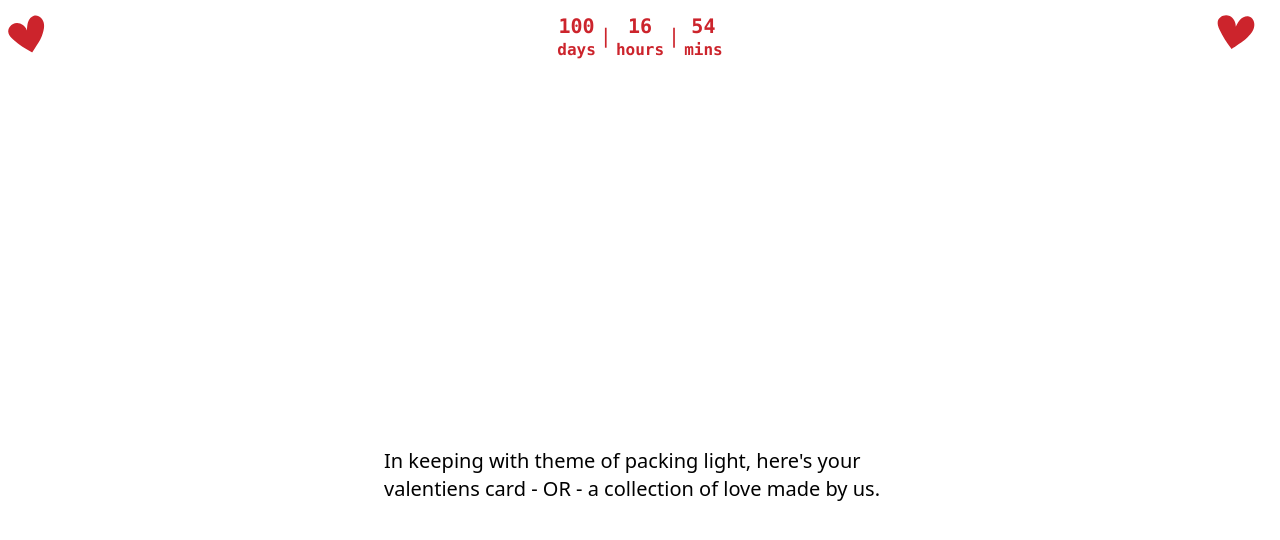
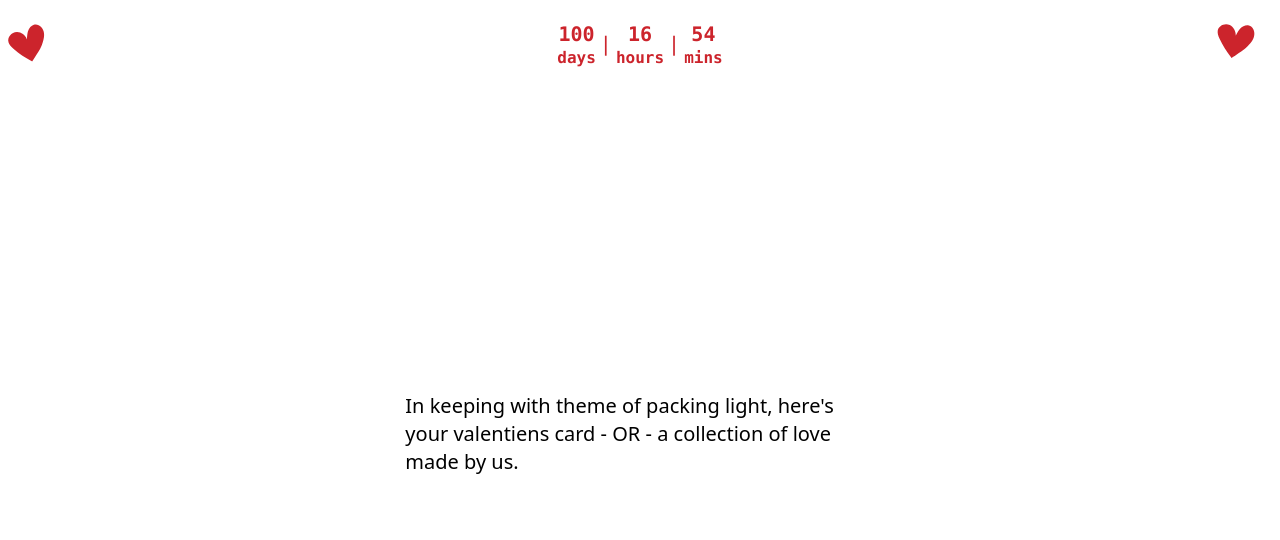
Before and after one commit to boothaw/essieandi, a Next.js app: page / in a window 1280 px wide. Shown: the top 540 px of the page. Built offline with nearby package versions, Linux system fonts and the light colour scheme; a web font is replaced by a local one.

Commit message:
image updates

```diff
--- a/app/components/nav.tsx
+++ b/app/components/nav.tsx
@@ -48,7 +48,7 @@ const NavCounter = () => {
   //     </svg>
   //   );
   return (
-    <div className='w-screen section nav z-10 flex w-full items-center font-mono text-sm lg:flex overflow-hidden justify-between'>
+    <div className='w-screen section nav z-10 flex w-full items-center font-mono text-sm lg:flex overflow-hidden justify-between justify-self-start'>
       <div className='-rotate-12 w-fit'>
         <HeartIcon />
       </div>
--- a/app/components/reveal.tsx
+++ b/app/components/reveal.tsx
@@ -1,7 +1,6 @@
 "use client";
 
 import { ReactNode } from "react";
-import { LayoutProps } from "@/.next/types/app/layout";
 import React, { useEffect, useRef, useState } from "react";
 
 interface Props {
--- a/app/globals.css
+++ b/app/globals.css
@@ -41,6 +41,7 @@ h2 {
   background-color: transparent;
   width: 75px;
   height: 75px;
+  z-index: 5;
 }
 
 .timer-wrapper span {
@@ -67,6 +68,11 @@ h2 {
   height: 100vh;
   justify-content: center;
   align-items: center;
+}
+.first-section:first-of-type {
+  /* border: 2px solid pink; */
+  /* height: calc(100vh - 75px); */
+  justify-content: space-between;
 }
 
 .nav.section {
@@ -233,7 +239,7 @@ p[class^="from-"].emoji::before {
   margin-bottom: -20px;
   height: auto !important;
   position: relative !important;
-  max-width: 275px !important;
+  max-width: 260px !important;
 }
 
 .second-img {
@@ -241,7 +247,7 @@ p[class^="from-"].emoji::before {
   z-index: 2;
   height: auto !important;
   position: relative !important;
-  max-width: 275px !important;
+  max-width: 260px !important;
 }
 
 .third-img {
--- a/app/page.tsx
+++ b/app/page.tsx
@@ -7,20 +7,21 @@ const Home = () => {
   return (
     <main className='flex min-h-screen flex-col items-center section-ctn font-sans'>
       <div className='flex-col flex justify-center items-center'>
+        <section className='py-3 w-11/12 section max-w-lg w-11/12 flex flex-col justify-start first-section'>
           <NavCounter></NavCounter>
-        <section className='py-3 w-11/12 section max-w-lg w-11/12'>
+          <div className='h-full flex justify-center items-center'>
             <p className='text-xl'>
-            In keeping with theme of packing light, here's your valentiens card
-            - OR - a collection of love made by us.
+              In keeping with theme of packing light, here's your valentiens
+              card - OR - a collection of love made by us.
             </p>
+          </div>
         </section>
-        <Reveal>
         <section className='py-3 w-full section max-w-lg w-11/12'>
           <div className='py-3 flex flex-col max-w-lg w-11/12 relative items-center content-center justify-center'>
             <Image
               className='third-img rounded-lg'
               src='https://res.cloudinary.com/dfpiloj6e/image/upload/f_auto,q_auto/v1/essieandi/lwriysdpis4qdb12hhvq'
-                alt='NES snow'
+              alt='Snowstorm Ocean'
               fill={true}
             />
             <div className='absolute top-1.5 -right-0.5 rotate-12'>
@@ -28,8 +29,6 @@ const Home = () => {
             </div>
           </div>
         </section>
-        </Reveal>
-        <Reveal>
         <section className='py-3 w-full section max-w-lg w-11/12'>
           <div className='py-3 flex flex-col max-w-lg w-11/12 relative'>
             <Image
@@ -38,28 +37,27 @@ const Home = () => {
               alt='NES snow'
               fill={true}
             />
-              <div className='absolute -right-0 rotate-12'>
+            <div className='absolute -right-0 top-1/4 rotate-12'>
               <HeartIcon></HeartIcon>
-              </div>
+            </div>{" "}
             <Image
               className='w-2/3 self-end second-img rounded-lg'
               src='https://res.cloudinary.com/dfpiloj6e/image/upload/f_auto,q_auto/v1/essieandi/pewrtmau8cu8ucrrna3j'
               alt='Red Essie'
               fill={true}
             />
-              <div className='absolute -left-0 -bottom-0 -rotate-12'>
+            <div className='absolute -left-0 bottom-1/4 -rotate-12'>
               <HeartIcon></HeartIcon>
             </div>
           </div>
         </section>
-        </Reveal>
         <Reveal>
           <section className='py-3 w-full section max-w-lg w-11/12'>
             <div className='py-3 flex flex-col max-w-lg w-11/12 relative items-center content-center justify-center'>
               <Image
                 className='fourth-img rounded-lg'
                 src='https://res.cloudinary.com/dfpiloj6e/image/upload/f_auto,q_auto/v1/essieandi/cuw1bzqr8v6jz1cdyei4'
-                alt='NES snow'
+                alt='Polaroid'
                 fill={true}
               />
               <div className='absolute top-3 -right-0.5 rotate-12'>
@@ -71,6 +69,7 @@ const Home = () => {
         <section className='py-3 w-full section max-w-lg w-11/12 flex-col justify-start'>
           <h2 className='text-left'>our tunes</h2>
           <iframe
+            title='Spotify Playlist'
             src='https://open.spotify.com/embed/playlist/3RNRShwfeZo5pqKgIq9iGA?utm_source=generator'
             width='90%'
             height='400'
@@ -119,94 +118,9 @@ const Home = () => {
         </Reveal>
         <Reveal>
           <section className='py-3 w-full section max-w-lg w-11/12'>
-            {/* <img
-              src='https://res.cloudinary.com/dfpiloj6e/image/upload/f_auto,q_auto/v1/essieandi/smebzxk02xl8wz9zrxzw'
-              alt='NES snow'
-            />
-            <img
-              src='https://res.cloudinary.com/dfpiloj6e/image/upload/f_auto,q_auto/v1/essieandi/pewrtmau8cu8ucrrna3j'
-              alt='Essie in Red'
-            /> */}
-          </section>
-        </Reveal>
-        <Reveal>
-          <section className='py-3 w-full section max-w-lg w-11/12'>
             <div className='w-28 h-64 bg-red-600'></div>
           </section>
         </Reveal>
-        <section className='py-3 w-full section max-w-lg w-11/12'>
-          <div className='w-28 h-64 bg-red-600'></div>
-        </section>
-        <section className='py-3 w-full section max-w-lg w-11/12'>
-          <div className='w-28 h-64 bg-red-600'></div>
-        </section>
-        {/* <a
-          href='https://nextjs.org/docs?utm_source=create-next-app&utm_medium=appdir-template&utm_campaign=create-next-app'
-          className='group rounded-lg border border-transparent px-5 py-4 transition-colors hover:border-gray-300 hover:bg-gray-100 hover:dark:border-neutral-700 hover:dark:bg-neutral-800/30'
-          target='_blank'
-          rel='noopener noreferrer'
-        >
-          <h2 className={`mb-3 text-2xl font-semibold`}>
-            Docs{" "}
-            <span className='inline-block transition-transform group-hover:translate-x-1 motion-reduce:transform-none'>
-              -&gt;
-            </span>
-          </h2>
-          <p className={`m-0 max-w-[30ch] text-sm opacity-50`}>
-            Find in-depth information about Next.js features and API.
-          </p>
-        </a>
-
-        <a
-          href='https://nextjs.org/learn?utm_source=create-next-app&utm_medium=appdir-template-tw&utm_campaign=create-next-app'
-          className='group rounded-lg border border-transparent px-5 py-4 transition-colors hover:border-gray-300 hover:bg-gray-100 hover:dark:border-neutral-700 hover:dark:bg-neutral-800/30'
-          target='_blank'
-          rel='noopener noreferrer'
-        >
-          <h2 className={`mb-3 text-2xl font-semibold`}>
-            Learn{" "}
-            <span className='inline-block transition-transform group-hover:translate-x-1 motion-reduce:transform-none'>
-              -&gt;
-            </span>
-          </h2>
-          <p className={`m-0 max-w-[30ch] text-sm opacity-50`}>
-            Learn about Next.js in an interactive course with&nbsp;quizzes!
-          </p>
-        </a>
-
-        <a
-          href='https://vercel.com/templates?framework=next.js&utm_source=create-next-app&utm_medium=appdir-template&utm_campaign=create-next-app'
-          className='group rounded-lg border border-transparent px-5 py-4 transition-colors hover:border-gray-300 hover:bg-gray-100 hover:dark:border-neutral-700 hover:dark:bg-neutral-800/30'
-          target='_blank'
-          rel='noopener noreferrer'
-        >
-          <h2 className={`mb-3 text-2xl font-semibold`}>
-            Templates{" "}
-            <span className='inline-block transition-transform group-hover:translate-x-1 motion-reduce:transform-none'>
-              -&gt;
-            </span>
-          </h2>
-          <p className={`m-0 max-w-[30ch] text-sm opacity-50`}>
-            Explore starter templates for Next.js.
-          </p>
-        </a>
-
-        <a
-          href='https://vercel.com/new?utm_source=create-next-app&utm_medium=appdir-template&utm_campaign=create-next-app'
-          className='group rounded-lg border border-transparent px-5 py-4 transition-colors hover:border-gray-300 hover:bg-gray-100 hover:dark:border-neutral-700 hover:dark:bg-neutral-800/30'
-          target='_blank'
-          rel='noopener noreferrer'
-        >
-          <h2 className={`mb-3 text-2xl font-semibold`}>
-            Deploy{" "}
-            <span className='inline-block transition-transform group-hover:translate-x-1 motion-reduce:transform-none'>
-              -&gt;
-            </span>
-          </h2>
-          <p className={`m-0 max-w-[30ch] text-sm opacity-50 text-balance`}>
-            Instantly deploy your Next.js site to a shareable URL with Vercel.
-          </p>
-        </a> */}
       </div>
     </main>
   );
```
Lines whose indentation alone changed are shown as unchanged.
